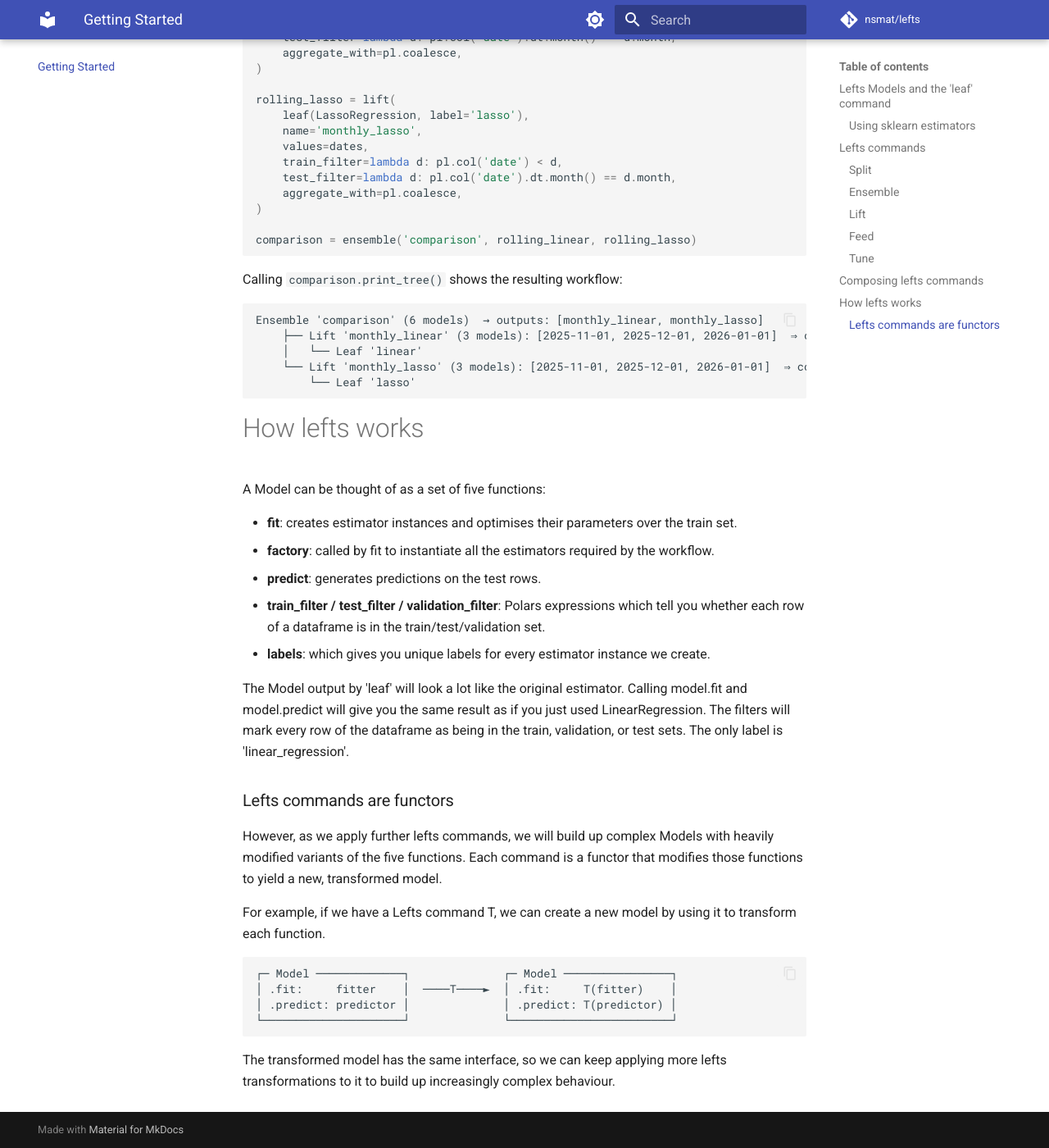
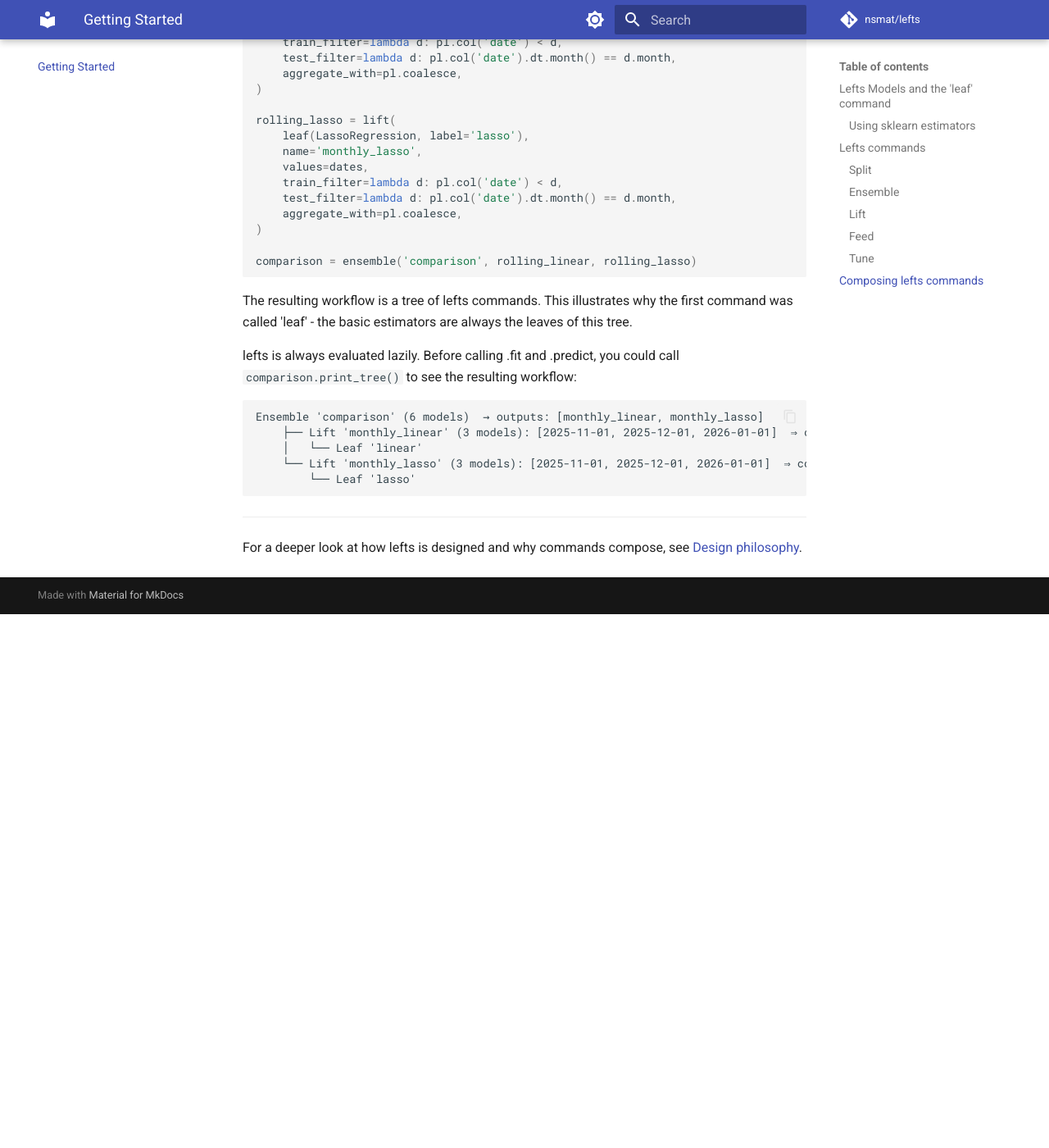
Before and after one commit to nsmat/lefts, an MkDocs documentation site: the page built from docs/understanding-lefts.md, in a window 1280 px wide and 1400 px high, scrolled down 6137 px. Shown: the whole window at 82% size. Built offline with MkDocs 1.6.1 and Material for MkDocs 9.7.7, drawn with Linux system fonts in a browser that asks for light colours; comment, search, counter and statistics services are not loaded; after the commit the page ends 6886 px from its top, so only the background shows below that; some of the changed text lies outside the part shown.

Commit message:
make design philosophy doc

````diff
--- a/docs/understanding-lefts.md
+++ b/docs/understanding-lefts.md
@@ -26,7 +26,7 @@
 model = leaf(LinearRegression, label='linear_regression')
 ```
 
-leaf returns a lefts Model type. Like an estimator, it has a .fit and .predict methods, but it also has methods which ensure only the right training/test data are available when fit/predict are called.
+leaf returns a lefts Model type. Like an estimator, it has a .fit and .predict methods, but it also has additional properties which allow it to be modified and manipulated by subsequent lefts commands.
 
 ### Using sklearn estimators
 
@@ -261,7 +261,9 @@
 comparison = ensemble('comparison', rolling_linear, rolling_lasso)
 ```
 
-Calling `comparison.print_tree()` shows the resulting workflow:
+The resulting workflow is a tree of lefts commands. This illustrates why the first command was called 'leaf' - the basic estimators are always the leaves of this tree.
+
+lefts is always evaluated lazily. Before calling .fit and .predict, you could call `comparison.print_tree()` to see the resulting workflow:
 
 ```
 Ensemble 'comparison' (6 models)  → outputs: [monthly_linear, monthly_lasso]
@@ -272,30 +274,6 @@
 ```
 
 
-# How lefts works
+---
 
-A Model can be thought of as a set of five functions:
-
-- **fit**: creates estimator instances and optimises their parameters over the train set.
-- **factory**: called by fit to instantiate all the estimators required by the workflow.
-- **predict**: generates predictions on the test rows.
-- **train_filter / test_filter / validation_filter**: Polars expressions which tell you whether each row of a dataframe is in the train/test/validation set.
-- **labels**: which gives you unique labels for every estimator instance we create.
-
-The Model output by 'leaf' will look a lot like the original estimator. Calling model.fit and model.predict will give you the same result as if you just used LinearRegression. The filters will mark every row of the dataframe as being in the train, validation, or test sets. The only label is 'linear_regression'.
-
-
-### Lefts commands are functors
-
-However, as we apply further lefts commands, we will build up complex Models with heavily modified variants of the five functions. Each command is a functor that modifies those functions to yield a new, transformed model.
-
-For example, if we have a Lefts command T, we can create a new model by using it to transform each function.
-
-```
-┌─ Model ─────────────┐              ┌─ Model ────────────────┐
-│ .fit:     fitter    │  ────T────►  │ .fit:     T(fitter)    │
-│ .predict: predictor │              │ .predict: T(predictor) │
-└─────────────────────┘              └────────────────────────┘
-```
-
-The transformed model has the same interface, so we can keep applying more lefts transformations to it to build up increasingly complex behaviour.
+For a deeper look at how lefts is designed and why commands compose, see [Design philosophy](design-philosophy.md).
--- a/mkdocs.yml
+++ b/mkdocs.yml
@@ -36,6 +36,7 @@
 
 nav:
   - Getting Started: understanding-lefts.md
+  - Design Philosophy: design-philosophy.md
   - API Reference:
     - Commands: api/commands.md
     - Model: api/model.md
````
